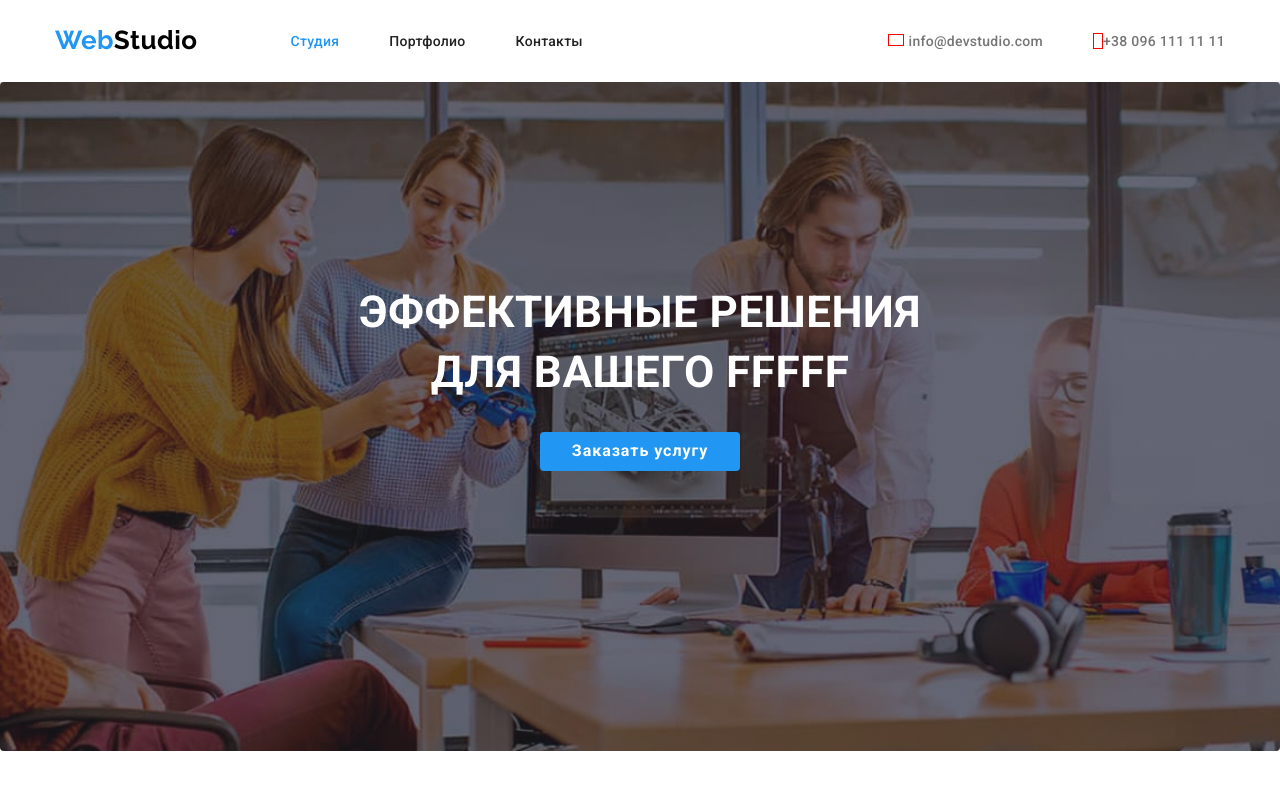
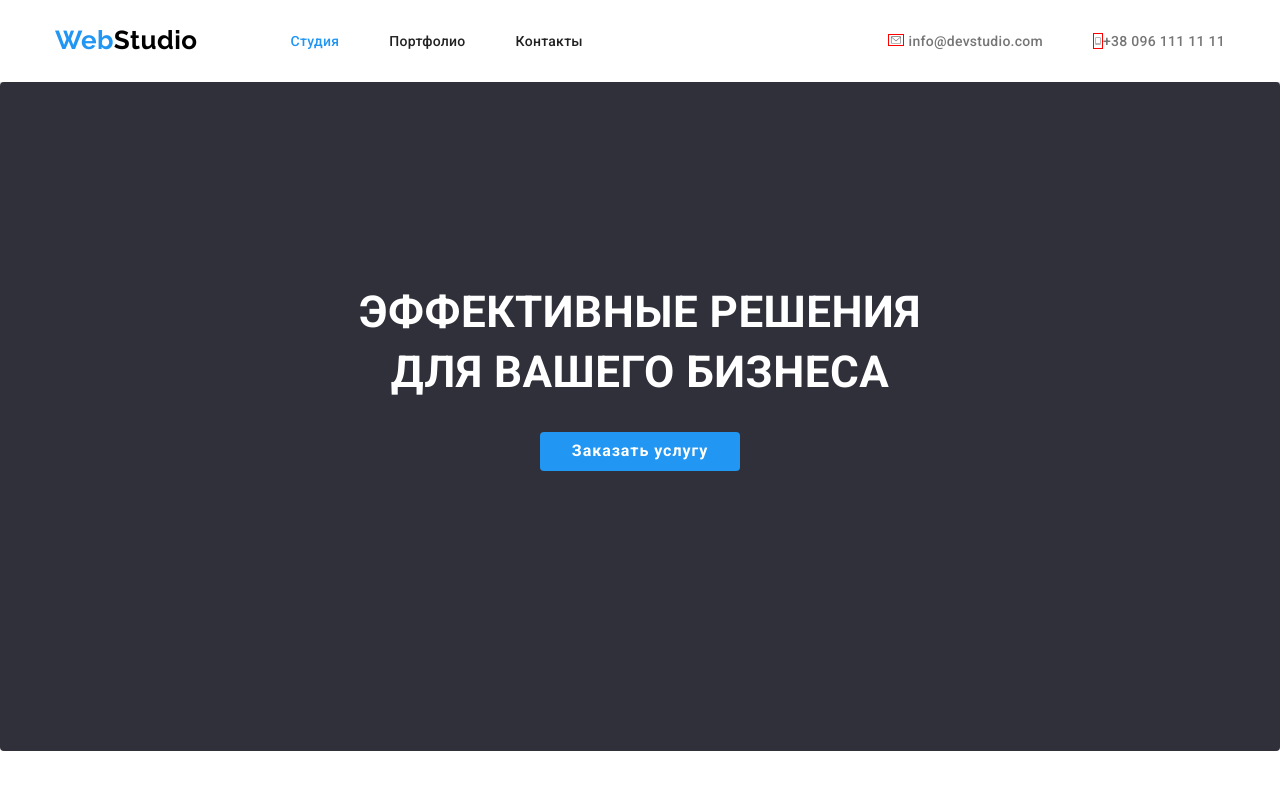
Before and after one commit to mainuniverse/goit-markup-hw-04, a plain HTML site: page index.html in a window 1280 px wide. Shown: the top 800 px of the page. Drawn offline with nearby package versions, Linux system fonts and the light colour scheme.

Commit message:
updt file images

```diff
--- a/index.html
+++ b/index.html
@@ -52,7 +52,7 @@
         <div class="container">
           <h1 class="slogan">
             Эффективные решения <br />
-            для вашего FFFFF
+            для вашего бизнеса
           </h1>
           <button class="button btn-primary" type="reset">Заказать услугу</button>
         </div>
```
Also changed, not shown: images/img11.jpg (deleted), images/img22.jpg (deleted), images/img33.jpg (deleted), images/imgigor.jpg (deleted), images/imgmih.jpg (deleted), images/imgnik.jpg (deleted), images/imgolga.jpg (deleted), images/overlay.jpg (deleted), images/portfolio.jpg (deleted), images/portfolio1.jpg (deleted), images/portfolio2.jpg (deleted), images/portfolio3.jpg (deleted), images/portfolio4.jpg (deleted), images/portfolio5.jpg (deleted), 4 more files.
